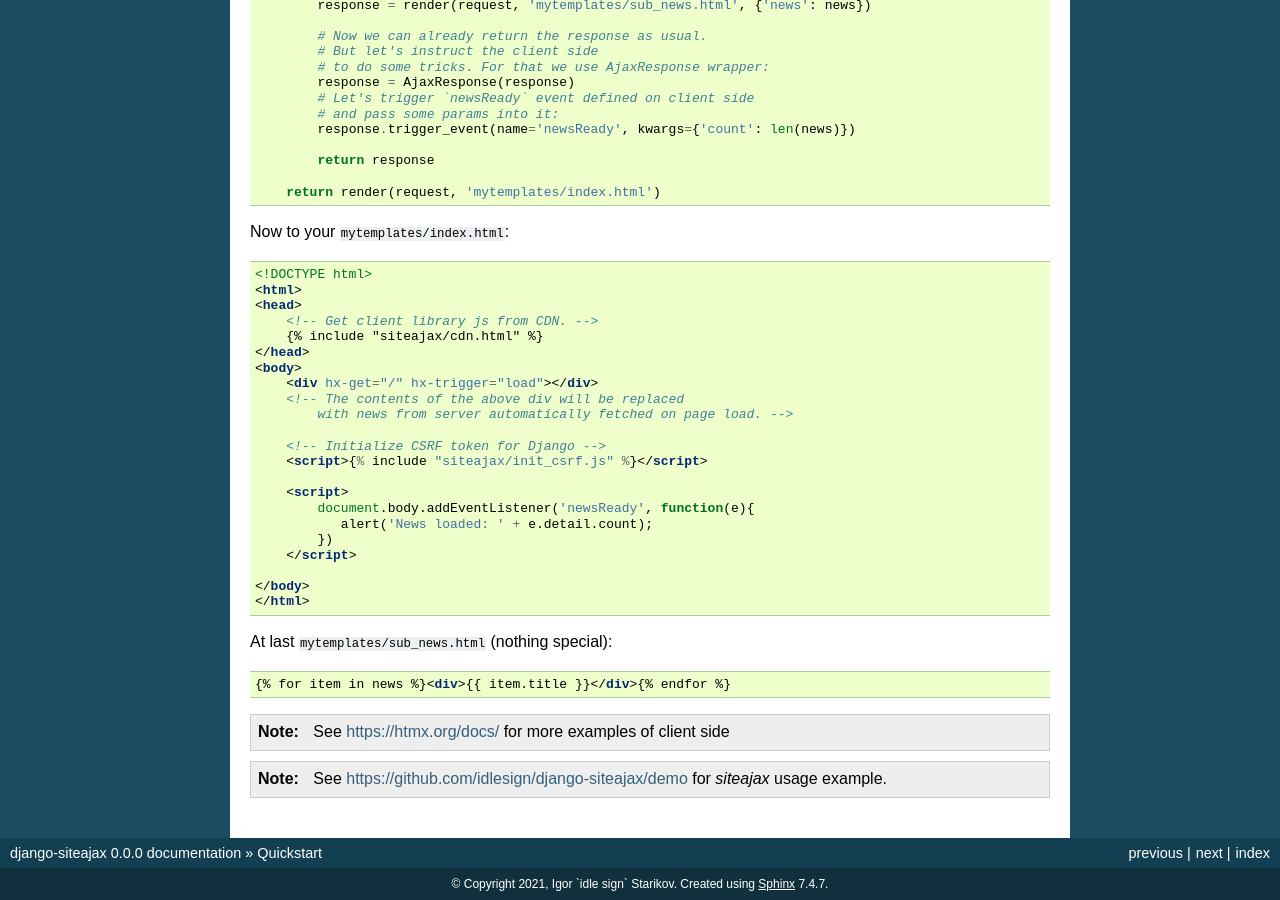
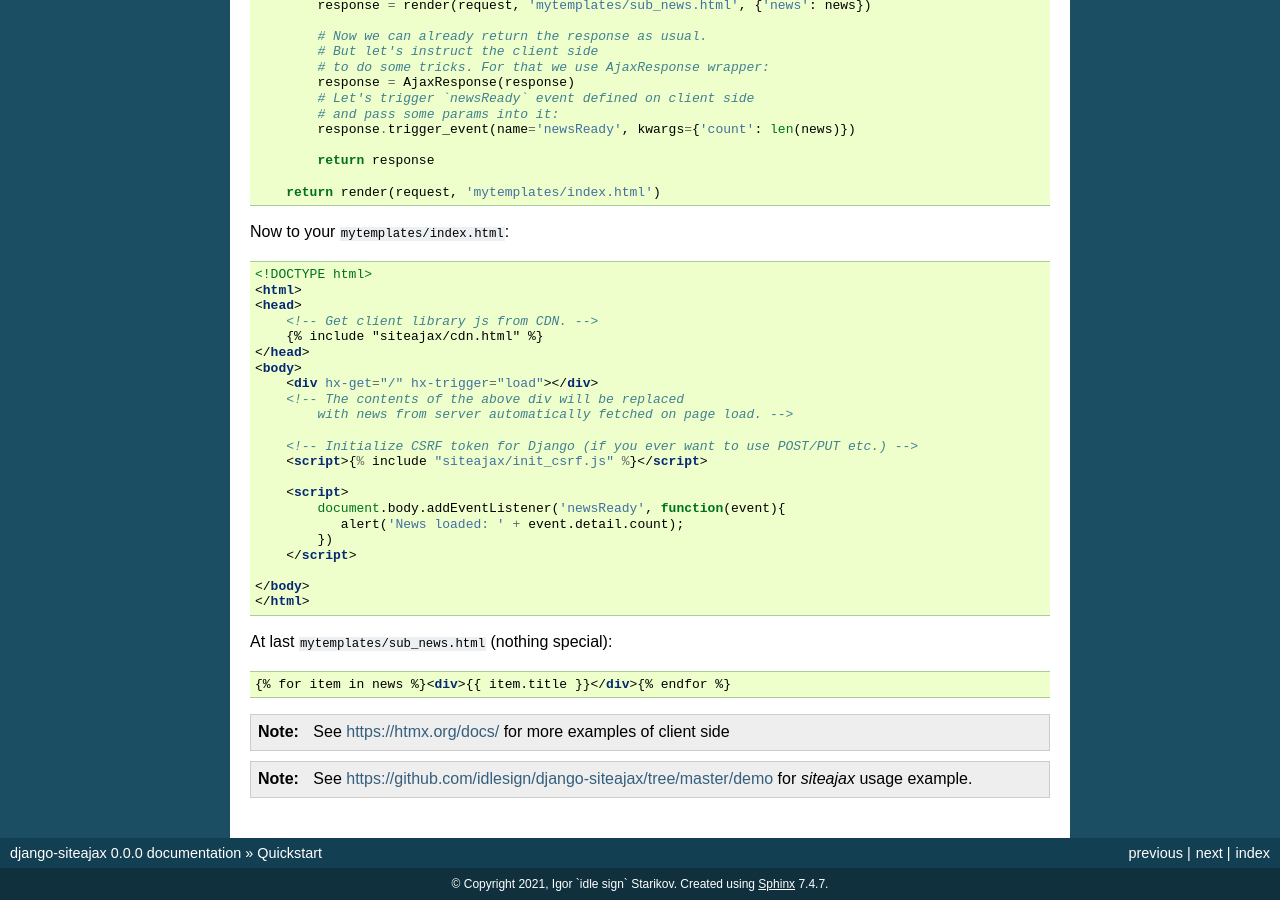
Before and after one commit to idlesign/django-siteajax, a Sphinx documentation site: the page built from docs/source/quickstart.rst, in a window 1280 px wide and 900 px high, scrolled down 657 px. Built offline with Sphinx 7.4.7, drawn with Linux system fonts in a browser that asks for light colours.

Commit message:
Docs improved.

```diff
--- a/docs/source/quickstart.rst
+++ b/docs/source/quickstart.rst
@@ -69,12 +69,12 @@ Now to your ``mytemplates/index.html``:
         <!-- The contents of the above div will be replaced
             with news from server automatically fetched on page load. -->
 
-        <!-- Initialize CSRF token for Django -->
+        <!-- Initialize CSRF token for Django (if you ever want to use POST/PUT etc.) -->
         <script>{% include "siteajax/init_csrf.js" %}</script>
 
         <script>
-            document.body.addEventListener('newsReady', function(e){
-               alert('News loaded: ' + e.detail.count);
+            document.body.addEventListener('newsReady', function(event){
+               alert('News loaded: ' + event.detail.count);
             })
         </script>
 
@@ -91,4 +91,4 @@ At last ``mytemplates/sub_news.html`` (nothing special):
 
 .. note:: See https://htmx.org/docs/ for more examples of client side
 
-.. note:: See https://github.com/idlesign/django-siteajax/demo for `siteajax` usage example.
+.. note:: See https://github.com/idlesign/django-siteajax/tree/master/demo for `siteajax` usage example.
```
